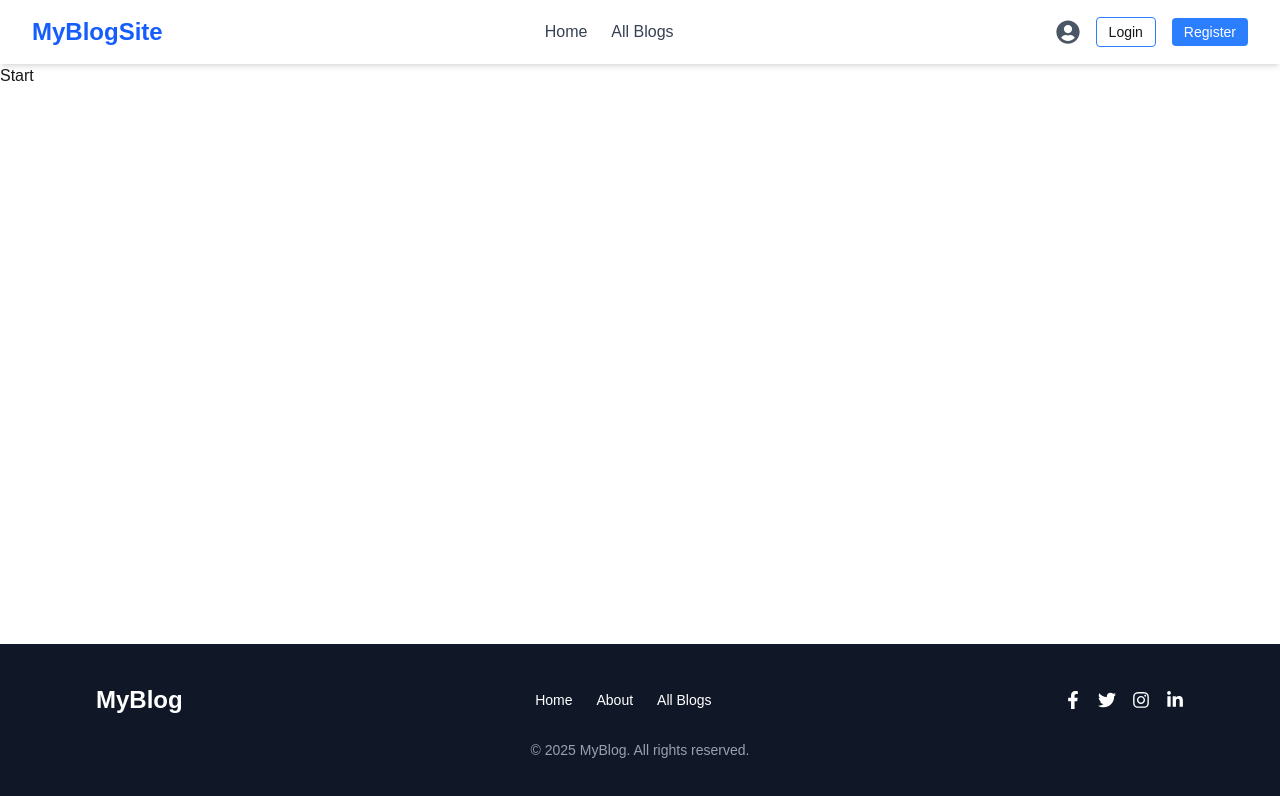
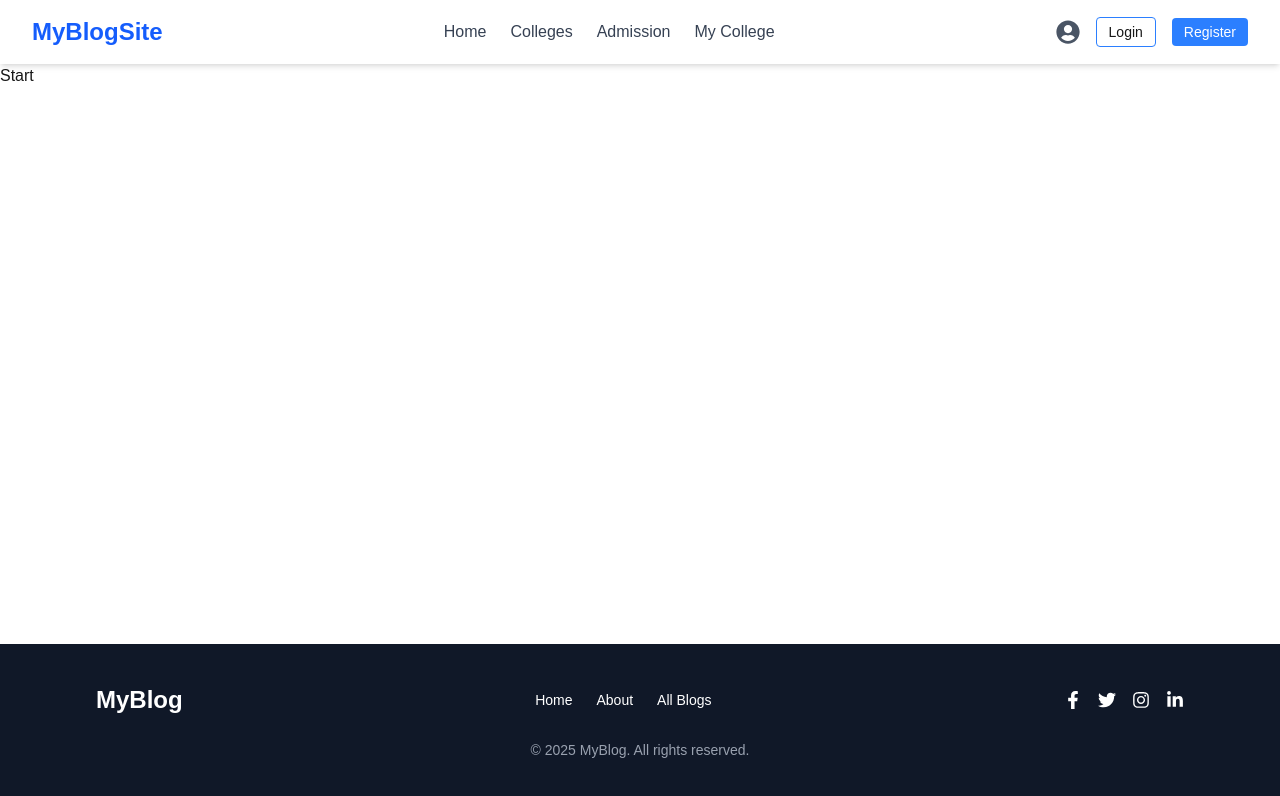
Before and after one commit to pgrmrmortuja/college-booking-platform-client, a Next.js app: page / in a window 1280 px wide. Shown: the top 796 px of the page. Built offline with nearby package versions, Linux system fonts and the light colour scheme; no server answers.

Commit message:
added route on the navbar

```diff
--- a/app/components/Navbar.jsx
+++ b/app/components/Navbar.jsx
@@ -37,23 +37,22 @@ const Navbar = () => {
             <Link href="/" className="text-gray-700 hover:text-blue-500">
               Home
             </Link>
-            <Link href="/all-blogs" className="text-gray-700 hover:text-blue-500">
-              All Blogs
+            <Link href="/colleges" className="text-gray-700 hover:text-blue-500">
+              Colleges
             </Link>
-            {
+            <Link href="/admission" className="text-gray-700 hover:text-blue-500">
+              Admission
+            </Link>
+            <Link href="/my-college" className="text-gray-700 hover:text-blue-500">
+              My College
+            </Link>
+            {/* {
               user && (
                 <Link href="/add-blogs" className="text-gray-700 hover:text-blue-500">
-                  Add Blogs
+                  Admission
                 </Link>
               )
-            }
-            {
-              user && (
-                <Link href="/my-blogs" className="text-gray-700 hover:text-blue-500">
-                  My Blogs
-                </Link>
-              )
-            }
+            } */}
 
           </div>
 
@@ -122,15 +121,25 @@ const Navbar = () => {
       {/* Mobile Menu Dropdown */}
       {isOpen && (
         <div className="md:hidden bg-white px-4 pb-4 space-y-2">
-          <Link href="/" className="block text-gray-700 hover:text-blue-500">
+          <Link href="/" className="text-gray-700 hover:text-blue-500">
             Home
           </Link>
-          <Link href="/about" className="block text-gray-700 hover:text-blue-500">
-            About
+          <Link href="/colleges" className="text-gray-700 hover:text-blue-500">
+            Colleges
           </Link>
-          <Link href="/blogs" className="block text-gray-700 hover:text-blue-500">
-            All Blogs
+          <Link href="/admission" className="text-gray-700 hover:text-blue-500">
+            Admission
           </Link>
+          <Link href="/my-college" className="text-gray-700 hover:text-blue-500">
+            My College
+          </Link>
+          {/* {
+              user && (
+                <Link href="/add-blogs" className="text-gray-700 hover:text-blue-500">
+                  Admission
+                </Link>
+              )
+            } */}
 
           <div className="flex items-center gap-3 pt-2">
             <FaUserCircle className="text-xl text-gray-600" />
--- a/app/page.js
+++ b/app/page.js
@@ -4,6 +4,7 @@ export default function Home() {
   return (
     <div className="">
       <h1>Start</h1>
+
     </div>
   );
 }
```
